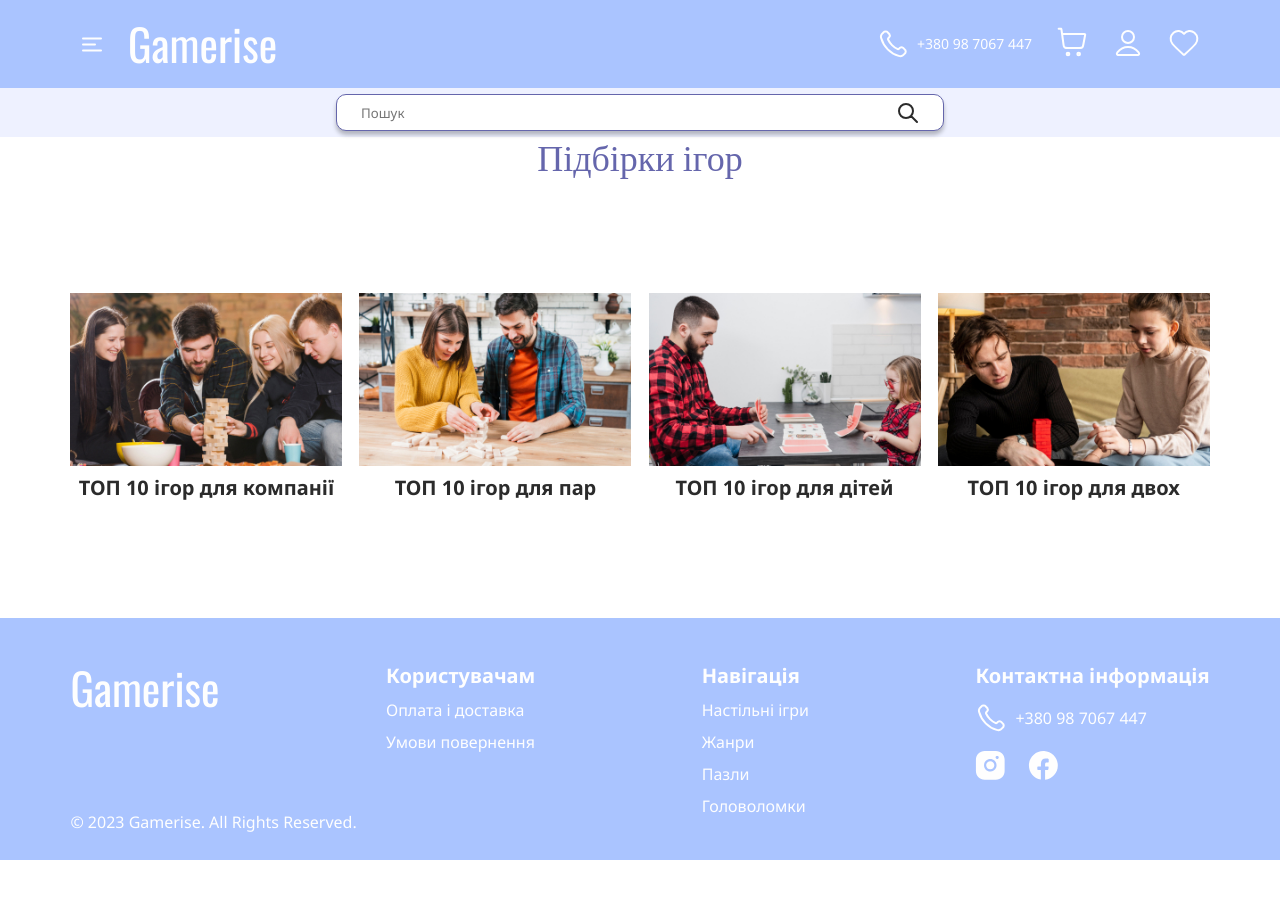
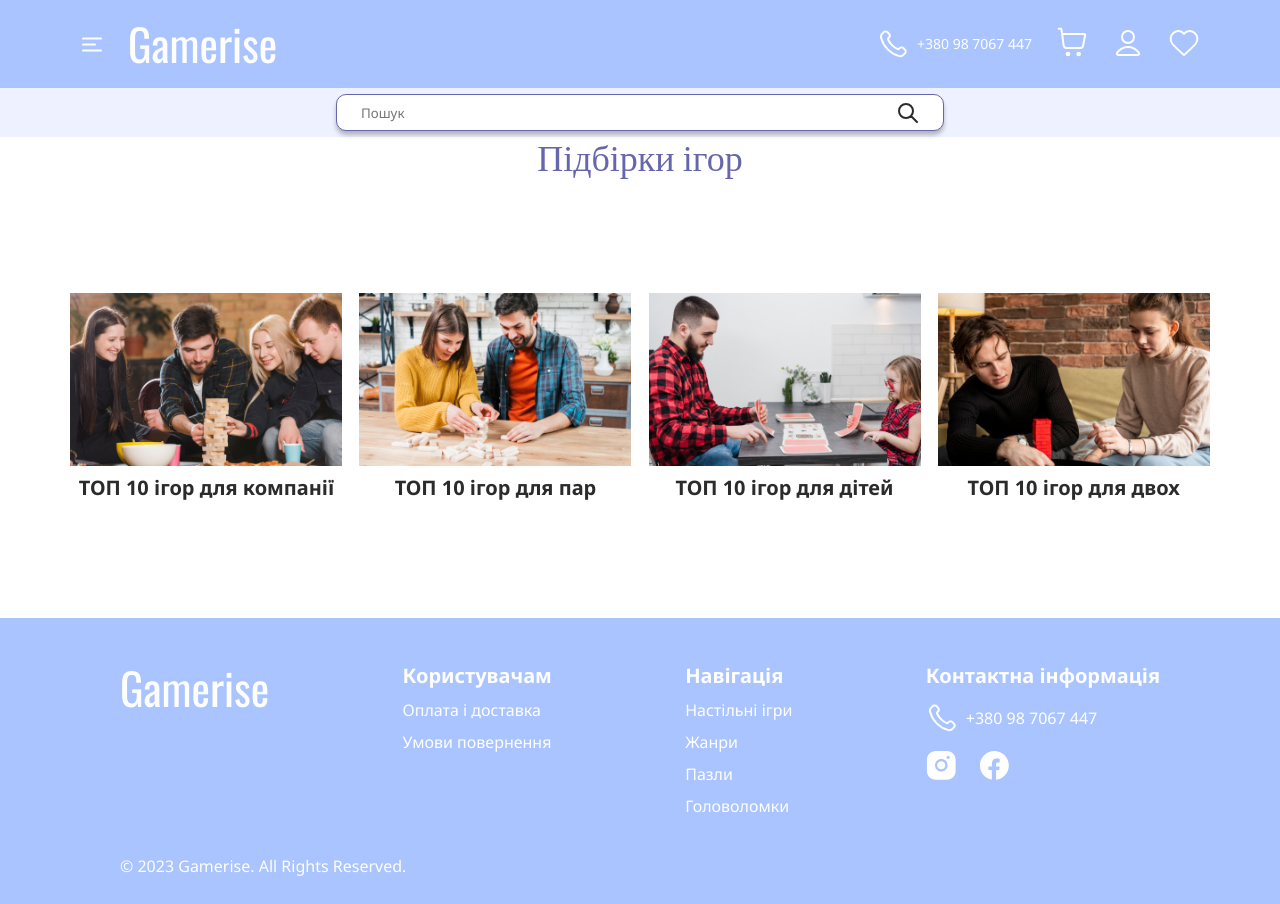
Before and after one commit to GamerizeUa/Gamerize, a React (Vite) app in the folder my-app/: page / in a window 1280 px wide. Before the commit the page ends 860 px from the top, so only its background shows below. Built offline with nearby package versions, Linux system fonts and the light colour scheme.

Commit message:
add responsive design for footer

```diff
--- a/my-app/src/components/Footer/Footer.jsx
+++ b/my-app/src/components/Footer/Footer.jsx
@@ -1,3 +1,4 @@
+import { Logo } from "../Logo/Logo";
 import FacebookIcon from "../icons/FacebookIcon";
 import InstagramIcon from "../icons/InstagramIcon";
 import PhoneIcon from "../icons/PhoneIcon";
@@ -6,11 +7,9 @@ import styles from "./Footer.module.css";
 const Footer = () => {
   return (
     <div className={styles.footerWrap}>
-      <div className={styles.footer + " container"}>
+      <div className={styles.footer}>
         <div className={styles.footerListWrapper}>
-          <a href="/">
-            <h1 className={styles.logo}>Gamerise</h1>
-          </a>
+          <Logo />
           <ul className={styles.toUsersList}>
             <p className={styles.footerListHeader}>Користувачам</p>
             <li>
--- a/my-app/src/components/Footer/Footer.module.css
+++ b/my-app/src/components/Footer/Footer.module.css
@@ -3,25 +3,91 @@
     color: #FEFEFE;
     font-size: 16px;
 }
-.footer{
-    padding: 48px 80px 30px 80px;
+
+@media (min-width: 320px) {
+    .footer {
+    display: flex;
+    flex-direction: column;
+    gap: 22px;
+    align-items: center;
+    padding: 48px 0px 30px 0px;
+    }
+}
+@media (min-width: 1280px) {
+    .footer {
+    max-width: 1440px;
+    margin: 0 auto;
+    align-items: stretch;
+    gap: 44px;
+    padding-left: 120px;
+    padding-right: 120px;
+    }
 }
 
-.footerListWrapper{
+@media (min-width: 320px) {
+    .footerListWrapper {
+    width: 100%;
     display: flex;
+    flex-direction: column;
+    align-items: center;
+    }
+}
+@media (min-width: 1280px) {
+    .footerListWrapper {
+        width: auto;
+    flex-direction: row;
     justify-content: space-between;
+    align-items: flex-start;
+    }
 }
 
-.logo {
-    font-size: 44px;
-    color: #FEFEFE;
-    cursor: pointer;
+@media (min-width: 320px) {
+    .toUsersList,
+        .navList,
+        .contactsList {
+        width: 100%;
+        display: flex;
+        flex-direction: column;
+        align-items: center;
+        gap: 16px;
+        padding: 0px 80px;
+    }
+}
+@media (min-width: 1280px) {
+    .toUsersList,
+        .navList,
+        .contactsList {
+            width: auto;
+        gap: 16px;
+        align-items: flex-start;
+    }
 }
 
-.toUsersList, .navList, .contactsList {
-    display: flex;
-    flex-direction: column;
-    gap: 16px;
+@media (min-width: 320px) {
+    .navList,
+    .contactsList {
+        border-top:3px solid white ;
+        padding: 22px 0;
+    }
+}
+@media (min-width: 1280px) {
+    .navList,
+    .contactsList {
+        border-top: 0px solid white;
+        padding: 0;
+    }
+}
+
+
+@media (min-width: 320px) {
+    .toUsersList{
+        padding: 30px 0 22px 0;
+    }
+}
+@media (min-width: 1280px) {
+    .toUsersList {
+        padding: 0;
+    }
 }
 
 .footerListHeader{
--- a/my-app/src/components/Header/Header.module.css
+++ b/my-app/src/components/Header/Header.module.css
@@ -8,7 +8,7 @@
     }
 }
 
-@media (min-width: 800px) {
+@media (min-width: 834px) {
     .header {
         padding: 36px 64px 30px 64px;
     }
```
